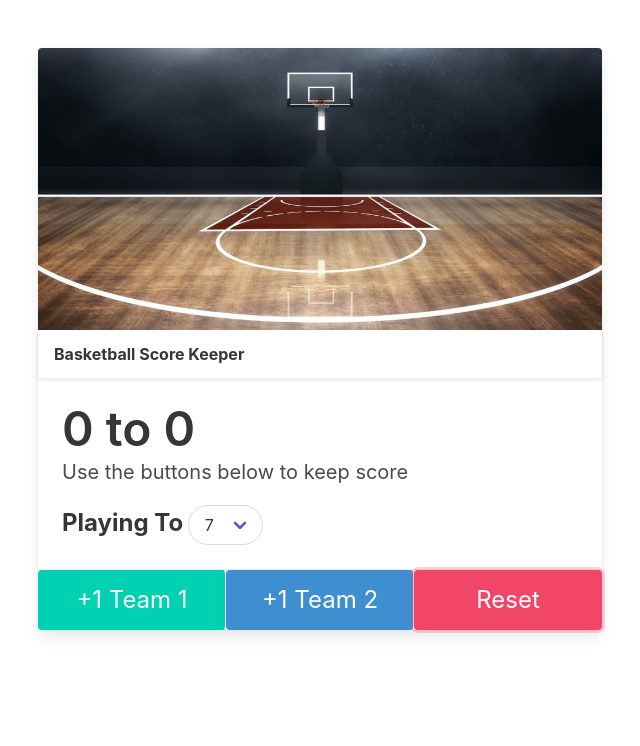
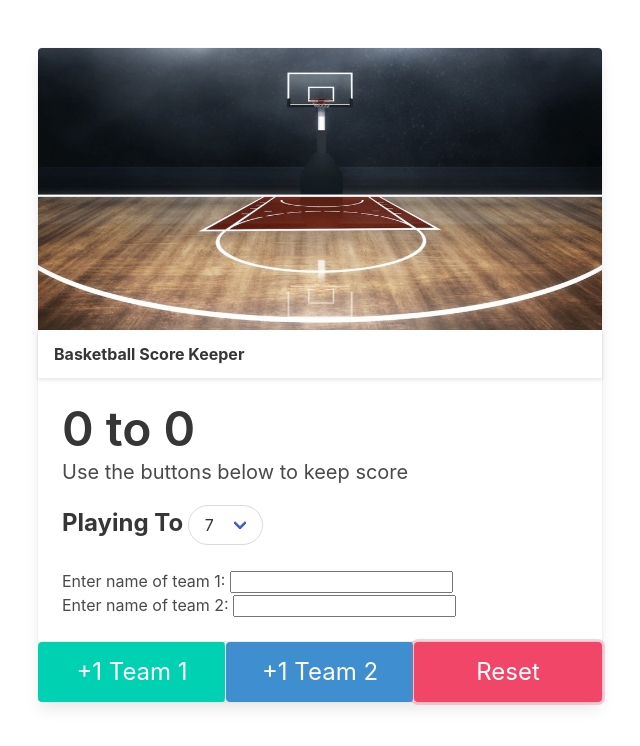
Before and after one commit to legendkong/Score_Keeper, a plain HTML site: page index.html in a window 1280 px wide. Both pictures are taken after a click on the button "Reset". Shown: the whole page, without its empty margins (320-960 px from the left). Drawn offline with nearby package versions, Linux system fonts and the light colour scheme.

Commit message:
Added input team name function

```diff
--- a/app.js
+++ b/app.js
@@ -4,7 +4,10 @@ const t1Score = document.querySelector("#t1Score");
 const t2Score = document.querySelector("#t2Score");
 const reset = document.querySelector("#reset");
 const playTo = document.querySelector("#playTo");
-
+const t1Name = document.querySelector("#t1Name");
+const t2Name = document.querySelector("#t2Name");
+const t1Text = document.querySelector("#t1Text");
+const t2Text = document.querySelector("#t2Text");
 let winningScore = 7;
 let score1 = 0;
 let score2 = 0;
@@ -60,4 +63,16 @@ function resetToZero(){
    t2Score.classList.remove('winner', 'loser');
    t1Button.disabled = false;
    t2Button.disabled = false;
+   t1Text.innerText = "Team 1";
+   t2Text.innerText = "Team 2";
+   t1Name.value = "";
+   t2Name.value = "";
 }
+
+
+t1Name.addEventListener("input", function(){
+   t1Text.innerText = t1Name.value;
+})
+t2Name.addEventListener("input", function(){
+   t2Text.innerText = t2Name.value;
+})
--- a/index.html
+++ b/index.html
@@ -42,10 +42,12 @@
                            </select>
                         </div>
                   </div>
+                  <span>Enter name of team 1: </span><input type="text" class="text" id="t1Name"> <br>
+                  <span>Enter name of team 2: </span><input type="text" class="text" id="t2Name">
                </div>
                <footer class="card-footer">
-                  <button class="is-primary button card-footer-item is-large" id="t1Button">+1 Team 1</button>
-                  <button class="is-info button card-footer-item is-large" id="t2Button">+1 Team 2</button>
+                  <button class="is-primary button card-footer-item is-large" id="t1Button">+1&nbsp <span id="t1Text">Team 1</span></button>
+                  <button class="is-info button card-footer-item is-large" id="t2Button">+1&nbsp <span id="t2Text">Team 2</span></button>
                   <button class="is-danger button card-footer-item is-large" id="reset">Reset</button>
                </footer>
             </div>
```
